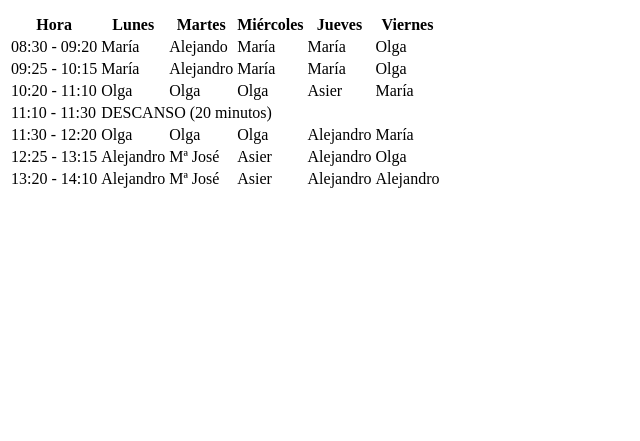
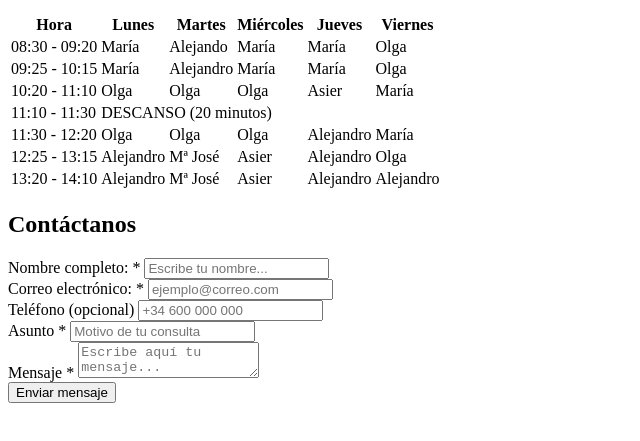
Before and after one commit to dsanchezg-campus/Tarea1, a plain HTML site: page index.html in a window 1280 px wide. Shown: the part 101-542 px from the top of the page, without its empty margins (0-640 px from the left). Drawn offline with Linux system fonts and the light colour scheme.

Commit message:
Añadir formulario de contacto

```diff
--- a/index.html
+++ b/index.html
@@ -74,5 +74,40 @@
             </tr>
         </tbody>
     </table>
+
+    <section class="form-container">
+        <h2>Contáctanos</h2>
+
+        <form action="" method="POST">
+
+            <div class="form-group">
+                <label for="nombre">Nombre completo: *</label>
+                <input type="text" id="nombre" name="nombre" placeholder="Escribe tu nombre..." required>
+            </div>
+
+            <div class="form-group">
+                <label for="email">Correo electrónico: *</label>
+                <input type="email" id="email" name="email" placeholder="ejemplo@correo.com" required>
+            </div>
+
+            <div class="form-group">
+                <label for="telefono">Teléfono (opcional)</label>
+                <input type="tel" id="telefono" name="telefono" placeholder="+34 600 000 000">
+            </div>
+
+            <div class="form-group">
+                <label for="asunto">Asunto *</label>
+                <input type="text" id="asunto" name="asunto" placeholder="Motivo de tu consulta" required>
+            </div>
+
+            <div class="form-group">
+                <label for="mensaje">Mensaje *</label>
+                <textarea id="mensaje" name="mensaje" placeholder="Escribe aquí tu mensaje..." required></textarea>
+            </div>
+
+            <button type="submit">Enviar mensaje</button>
+
+        </form>
+    </section>
 </body>
 </html>
```
